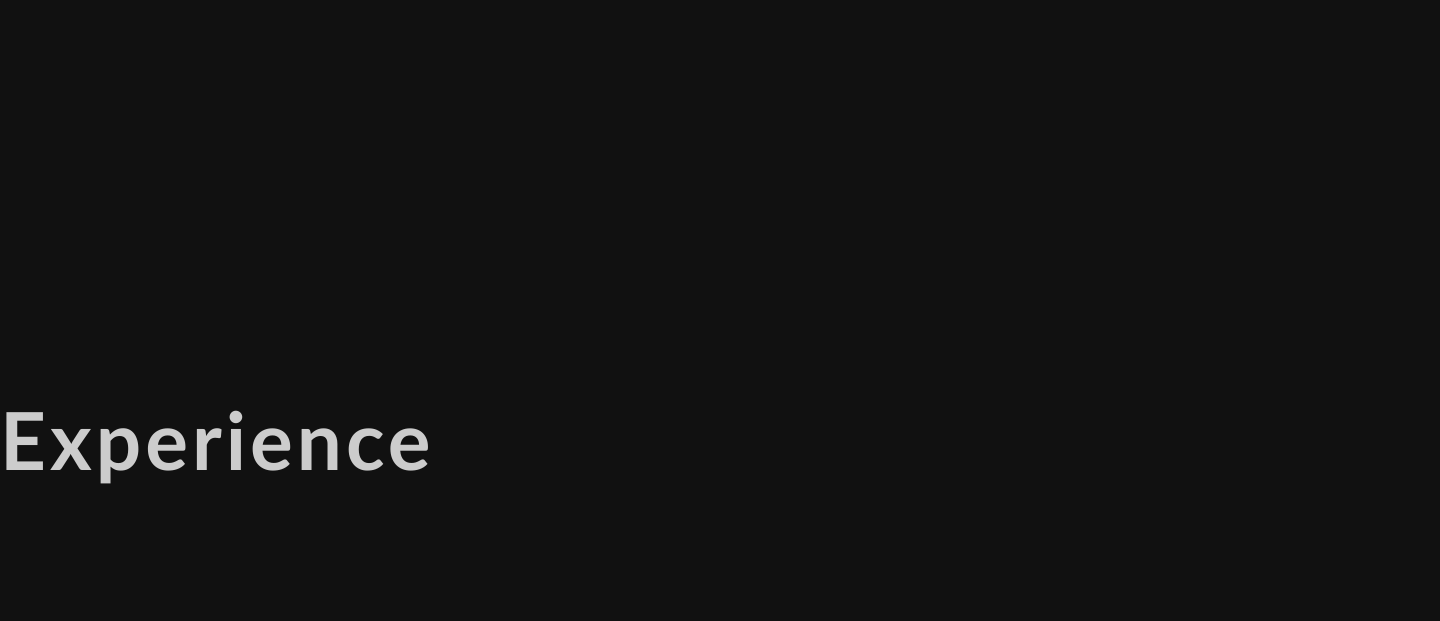
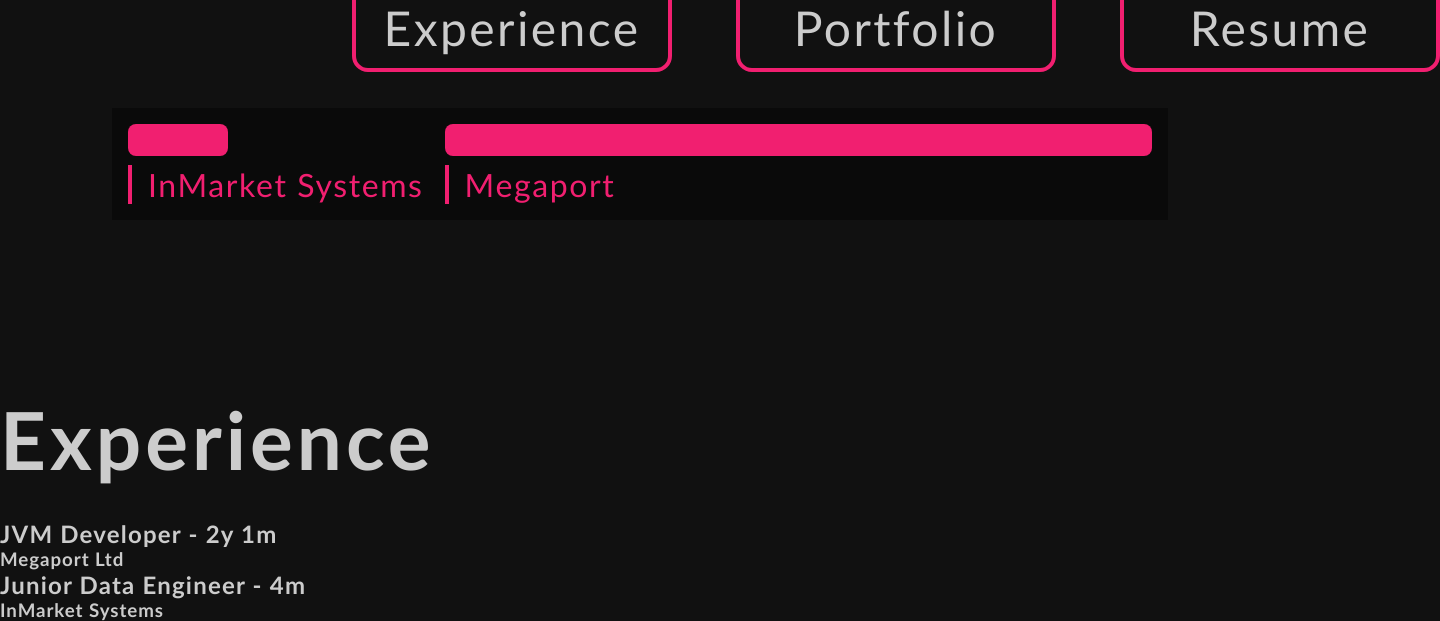
Before and after one commit to JamFactoryInc/sages, a plain HTML site: page page/index.html in a window 1280 px wide. Shown: the part 409-1030 px from the top of the page, 1440 px wide, since content can reach past the window. Before the commit the page ends 928 px from the top, so only its background shows below. Drawn offline with Linux system fonts and the light colour scheme.

Commit message:
Improved portfolio page, added minification of embedded sources

```diff
--- a/html_proc/Cargo.toml
+++ b/html_proc/Cargo.toml
@@ -6,7 +6,7 @@
 # See more keys and their definitions at https://doc.rust-lang.org/cargo/reference/manifest.html
 
 [dependencies]
-
+minify-html = "0.15.0"
 
 [lib]
 proc-macro = true
--- a/page/index.html
+++ b/page/index.html
@@ -11,24 +11,39 @@
     </head>
     <body>
         <section class="title-page">
-
             <div id="title-box">
                 <h1 id="title">Hey, I'm <span class="colour">Sage</span></h1>
-                <h3 id="subtitle">I'm a <span id="swap">Backend</span> Developer</h3>
+                <h3 id="subtitle">I'm a <span id="swap" class="floaty">Backend</span> Developer</h3>
             </div>
-
+            <div id="nav">
+                <button>Experience</button>
+                <button>Portfolio</button>
+                <button>Resume</button>
+            </div>
+            <div id="timeline">
+                <span class="timeline-block" from="Apr 1, 2021" to="Jul 15, 2021" experience-name="InMarket Systems"></span>
+                <span class="timeline-block" from="Feb 28, 2022" to="" experience-name="Megaport"></span>
+            </div>
         </section>
         <section class="page">
+            <h2 id="title">Experience</h2>
+            <section>
+                <h2>JVM Developer - 2y 1m</h2>
+                <h3>Megaport Ltd</h3>
+            </section>
+            <section>
+                <h2>Junior Data Engineer - 4m</h2>
+                <h3>InMarket Systems</h3>
+            </section>
+        </section>
 
-        </section>
-        <h2 id="title">Experience</h2>
     </body>
 </html>
 
 <style>
     :root {
-        --primary: #6B8;
-        --secondary: #000;
+        --primary: rgb(241, 31, 112);
+        --secondary: #ace9c0;
         --wheel: var(--primary);
         --background: #111;
         font-size: 1rem;
@@ -41,7 +56,7 @@
         letter-spacing: 0.05em;
     }
 
-    #swap {
+    #swap, button {
         color: var(--background);
         background-color: var(--wheel);
         border-radius: 1rem;
@@ -58,8 +73,6 @@
     }
 
     h1, h2, h3 {
-        width: 100%;
-        text-align: left;
         margin:0;
     }
 
@@ -67,8 +80,6 @@
         left:0;
         width: 50%;
         z-index: 1;
-        height: 25rem;
-        padding: 1rem;
     }
 
     #title-box * {
@@ -78,10 +89,10 @@
     .title-page {
         height: 100vh;
         width: 100vw;
-        background-color: #111;
         display: flex;
+        justify-content: center;
         align-items: center;
-        justify-content: center;
+        flex-direction: column;
     }
 
     #title {
@@ -90,12 +101,67 @@
     }
 
     #subtitle {
-        color: rgb(167, 211, 185);
         font-size: 300%;
     }
 
+    #nav {
+        width: 50%;
+        display: flex;
+        align-items: center;
+        justify-content: space-evenly;
+        height: 20vh;
+    }
+
+    button {
+        padding: 1rem;
+        min-width: 20rem;
+        border: none;
+        font-size: 300%;
+        flex-grow: 1;
+        margin: 2rem;
+        outline: var(--primary) 0.25rem solid;
+        outline-offset: -0.25rem;
+        background-color: unset;
+        color: #CCC;
+        transition: color 0.1s, background-color 0.1s;
+    }
+
+    button:hover {
+        color: #111;
+        background-color: var(--primary);
+        cursor: pointer;
+    }
+
+    #timeline {
+        width: 80vw;
+        height: 5rem;
+        background-color: #0A0A0A;
+        padding: 1rem;
+    }
+
+    #timeline span {
+        position: absolute;
+        background-color: var(--primary);
+        font-size: 200%;
+        color: #111;
+        width: 0px;
+        padding: 1rem 0;
+        border-radius: 0.5rem;
+    }
+
+    #timeline span::after {
+        color: var(--primary);
+        content: attr(experience-name);
+        position: absolute;
+        left: 0;
+        bottom: -1.5em;
+        padding-left: 1rem;
+        border-left: solid 0.25rem var(--primary);
+        white-space: nowrap;
+    }
 
 </style>
 
 <link rel="stylesheet" href="style.css">
 <link rel="icon" href="favicon.svg">
+<script src="index.js"></script>
--- /dev/null
+++ b/page/index.js
@@ -0,0 +1,48 @@
+const parseDate = str => {
+    let d = Date.parse(str);
+    return isNaN(d) ? Date.now() : d;
+}
+
+addEventListener("load", e => {
+    let timeLine = document.getElementById('timeline');
+    let timelineBlocks = [...document.getElementsByClassName('timeline-block')];
+
+    let timelineStart = Number.MAX_SAFE_INTEGER;
+    let timelineEnd = Date.now();
+
+    let spans = timelineBlocks.map(experience => {
+        let span = {
+            element: experience,
+            start: parseDate(experience.getAttribute("from")),
+            end: parseDate(experience.getAttribute("to")),
+        };
+        if (span.start < timelineStart) {
+            timelineStart = span.start;
+        }
+        return span;
+    });
+
+    let timeLineDuration = timelineEnd - timelineStart;
+
+    spans = spans.map(span => {
+        return {
+            element: span.element,
+            width_pct: (span.end - span.start) / timeLineDuration,
+            offset_pct: (span.start - timelineStart) / timeLineDuration
+        }
+    });
+
+    let onResize = e => {
+        let computedStyle = getComputedStyle(timeLine);
+        let timeLineWidth = timeLine.clientWidth - parseFloat(computedStyle.paddingLeft) - parseFloat(computedStyle.paddingRight);
+        for (let i = 0; i < spans.length; i++) {
+            let span = spans[i];
+            span.element.style["margin-left"] = (timeLineWidth * span.offset_pct) + "px";
+            span.element.style["width"] = (timeLineWidth * span.width_pct) + "px";
+        }
+    }
+
+    addEventListener("resize", onResize);
+
+    onResize()
+});
```
Also changed, not shown: page/package.json (deleted, +0 -16 lines), Cargo.toml (line endings or trailing spaces), 6 other files.
